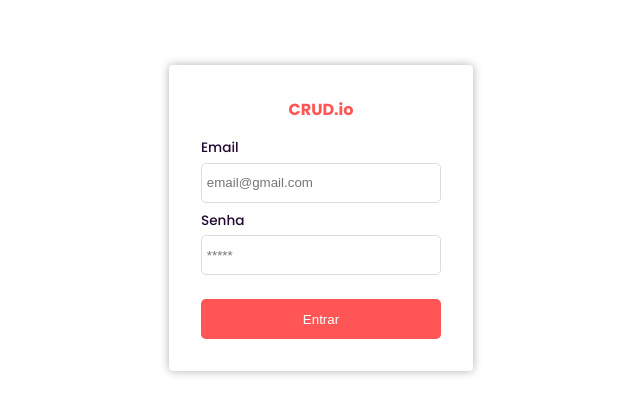
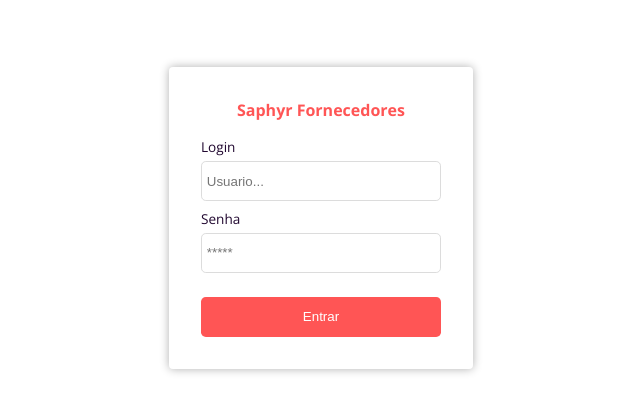
Before and after one commit to WillDavid/saphyr-fornecedores-frontend, a Nuxt app: page /login in a window 1280 px wide. Shown: the part 182-596 px from the top of the page, without its empty margins (319-959 px from the left). Built offline with nearby package versions, Linux system fonts and the light colour scheme.

Commit message:
update logo

```diff
--- a/components/ListGroups.vue
+++ b/components/ListGroups.vue
@@ -7,6 +7,7 @@
             <th>CNPJ</th>
             <th>Email</th>
             <th>Região</th>
+            <th>Opções</th>
         </tr>
 
         <tr v-for="(group, index) in groups" :key="index">
--- a/components/Navbar.vue
+++ b/components/Navbar.vue
@@ -7,7 +7,7 @@
 
         <div class="header-options">
             <nuxt-link to="/">Home</nuxt-link>
-            <nuxt-link to="/about">Sobre</nuxt-link>
+            <nuxt-link to="/Login">Sair</nuxt-link>
         </div>
     </div>
 </template>
@@ -43,6 +43,7 @@
             color: var(--white);
             text-decoration: none;
             padding: 0.2rem 0.5rem;
+            font-size: 0.8rem;
             border-radius: 0.25rem;
         }
 
--- a/pages/index.vue
+++ b/pages/index.vue
@@ -41,7 +41,7 @@
 
 export default Vue.extend({
     head: {
-        title: 'Fornecedores.io'
+        title: 'Saphyr Fornecedores'
     },
     data() {
         return {
--- a/pages/login.vue
+++ b/pages/login.vue
@@ -2,8 +2,8 @@
     <div class="container-login">
 
         <div class="card-login">
-            <h4>CRUD.io</h4>
-            <Input label="Email" placeholder="email@gmail.com"/>
+            <h4>Saphyr Fornecedores</h4>
+            <Input label="Login" placeholder="Usuario..."/>
             <Input label="Senha" placeholder="*****"/>
 
             <Button title="Entrar" colorBtn="red" style="width: 100%;margin-top: 1rem;"></Button>
--- a/styles/main.scss
+++ b/styles/main.scss
@@ -16,9 +16,13 @@
 
 }
 
-@import url('https://fonts.googleapis.com/css2?family=Poppins:wght@300;500;600;700&display=swap');
+
+
+@import url('https://fonts.googleapis.com/css2?family=Open+Sans:wght@300;400;500;600;700&display=swap');
+
+
 
 html {
-    font-family: 'Poppins', sans-serif;
+    font-family: 'Open Sans', sans-serif;
     font-size: 1rem;
 }
```
Also changed, not shown: static/favicon.svg, static/icons/logo.svg.
